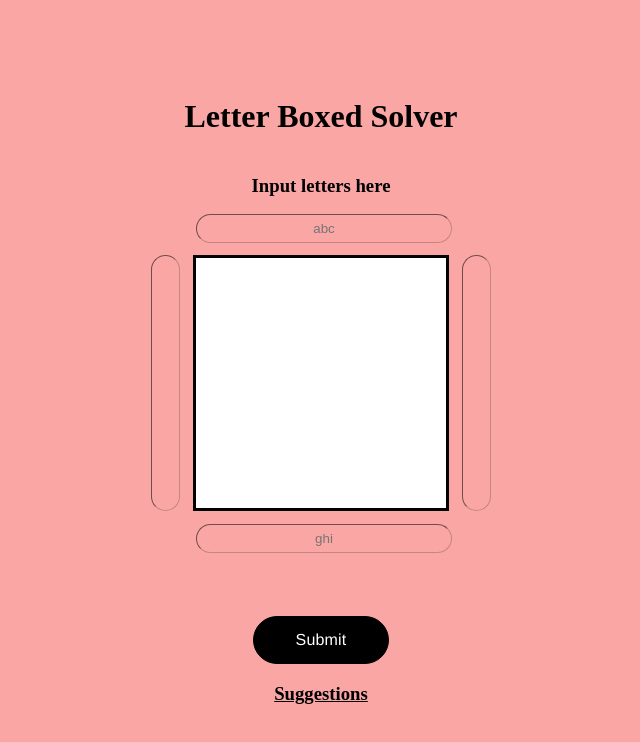
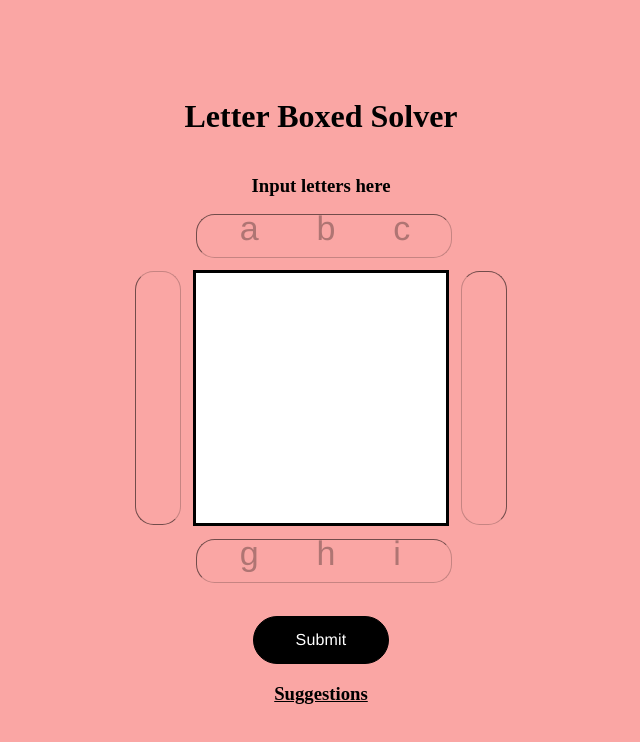
Before and after one commit to MrJanHorak/letter-box-solver, a React (Create React App) app: page / in a window 1280 px wide. Shown: the top 742 px of the page, without its empty margins (319-959 px from the left). Built offline with nearby package versions, Linux system fonts and the light colour scheme; a web font is replaced by a local one.

Commit message:
tweak css for better looks

```diff
--- a/src/pages/Landing/Landing.jsx
+++ b/src/pages/Landing/Landing.jsx
@@ -165,6 +165,7 @@ const Landing = () => {
                   value={leftRow}
                   onFocus={resetValue}
                   onChange={handleChange}
+                  placeholder="jkl"
                 />
               </label>
             </div>
@@ -181,6 +182,7 @@ const Landing = () => {
                   value={rightRow}
                   onFocus={resetValue}
                   onChange={handleChange}
+                  placeholder="def"
                 />
               </label>
             </div>
--- a/src/styles/landing.css
+++ b/src/styles/landing.css
@@ -11,9 +11,28 @@ input {
   border-width: 0.1em;
   background-color: transparent;
   color: transparent;
-  font-weight: 400;
-  border-radius: 1.5em;
+  border-radius: 1.4em;
+}
+
+::placeholder {
+  font-family: 'Franklin Gothic Medium', 'Arial Narrow', Arial, sans-serif;
+  font-size: 34px;
+  color: rgba(3, 3, 3, 0.3);
+  letter-spacing: 1.7em;
+  text-indent: 1.2em;
+}
+
+label{
+  display: flex;
+  flex-direction: column;
+  justify-content: space-evenly;
+  font-family: 'Franklin Gothic Medium', 'Arial Narrow', Arial, sans-serif;
+  font-size: 34px;
+  color: white;
+  letter-spacing: 1.7em;
   text-align: center;
+  width: 250px;
+  height: 40px;
 }
 
 .main-page-container {
@@ -31,11 +50,11 @@ input {
 }
 
 .solver-container {
-  width: 350px;
-  height: 400px;
   display: flex;
   flex-direction: column;
   align-items: center;
+  width: 350px;
+  height: 400px;
 }
 
 .middle-row {
@@ -43,24 +62,24 @@ input {
 }
 
 .white-box {
+  background-color: white;
+  border: 3px solid black;
   margin: 0px 15px 15px 15px;
   width: 250px;
   height: 250px;
-  background-color: white;
-  border: 3px solid black;
 }
 
 .button {
+  background-color: black;
+  border: 1px solid black;
   border-radius: 1.5em;
-  height: 3em;
-  width: 136px;
   align-content: center;
-  border: 1px solid black;
   font-size: 1em;
   font-family: "Franklin Gothic Medium", "Arial Narrow", Arial, sans-serif;
   color: white;
   letter-spacing: 0.01em;
-  background-color: black;
+  width: 136px;
+  height: 3em;
 }
 
 .solution-suggestions h3 {
@@ -69,28 +88,21 @@ input {
 
 #top-row-container {
   position: relative;
-  margin-bottom: 14px;
   display: flex;
   flex-direction: column;
+  margin-bottom: 14px;
 }
 
 #top-row-label {
-  color: black;
-  width: fit-content;
-  height: fit-content;
-  display: flex;
-  flex-direction: column;
-  justify-content: center;
-  text-align: center;
-  height: 25px;
-  width: 250px;
+  text-indent: 1.2em;
 }
 
 #top-row-container input {
   position: absolute;
-  height: 25px;
+  background: transparent;
+  height: 40px;
   width: 250px;
-  background: transparent;
+
 }
 
 #left-side-container {
@@ -98,26 +110,20 @@ input {
 }
 
 #left-side-label {
-  color: black;
-  width: fit-content;
-  height: fit-content;
-  min-height: 50px;
   writing-mode: vertical-rl;
   text-orientation: upright;
-  display: flex;
-  flex-direction: column;
-  justify-content: center;
-  text-align: center;
   height: 250px;
-  width: 25px;
+  width: 40px;
+  text-indent: 0.3em;
 }
 
 #left-side-container input {
   position: absolute;
-  height: 250px;
-  width: 25px;
-  margin: 0 12px 0 12px;
   background: transparent;
+  margin: 105px 12px 0 12px;
+  height: 40px;
+  width: 250px;
+  transform: rotate(-90deg);
 }
 
 #right-side-container {
@@ -125,26 +131,30 @@ input {
 }
 
 #right-side-label {
-  color: black;
-  width: fit-content;
-  height: fit-content;
-  min-height: 50px;
   writing-mode: vertical-rl;
   text-orientation: upright;
-  display: flex;
-  flex-direction: column;
-  justify-content: center;
-  text-align: center;
   height: 250px;
-  width: 25px;
+  width: 40px;
+  text-indent: 0.3em;
 }
 
 #right-side-container input {
   position: absolute;
-  height: 250px;
-  width: 25px;
-  margin: 0 12px 0 12px;
   background: transparent;
+  margin: 105px 12px 0 12px;
+  height: 40px;
+  width: 250px;
+  transform: rotate(90deg);
+}
+
+#right-side-container input::placeholder {
+  padding-top: 34px;
+  font-family: 'Franklin Gothic Medium', 'Arial Narrow', Arial, sans-serif;
+  font-size: 34px;
+  color: rgba(3, 3, 3, 0.3);
+  letter-spacing: 1.7em;
+  text-indent: 1.2em;
+  text-orientation:sideways;
 }
 
 #bottom-row-container {
@@ -153,18 +163,13 @@ input {
 
 #bottom-row-label {
   position: relative;
-  color: black;
-  display: flex;
-  flex-direction: column;
-  justify-content: center;
-  text-align: center;
-  height: 25px;
   width: 250px;
+  text-indent: 1.2em;
 }
 
 #bottom-row-container input {
   position: absolute;
-  height: 25px;
+  background: transparent;
+  height: 40px;
   width: 250px;
-  background: transparent;
 }
```
